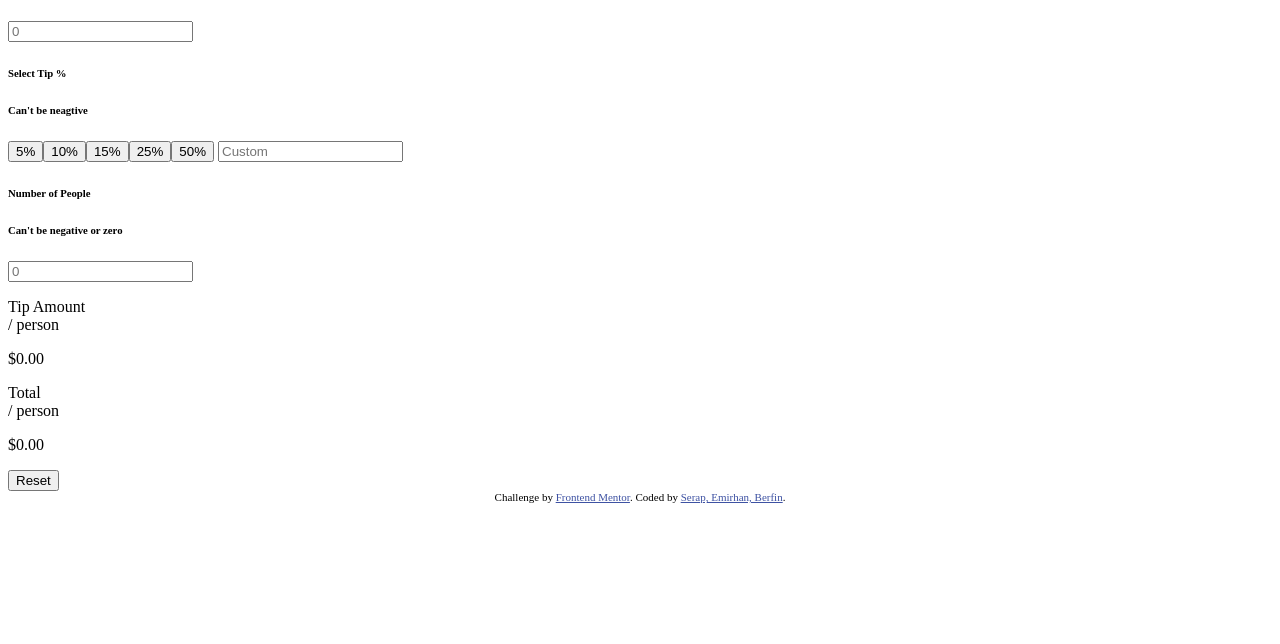
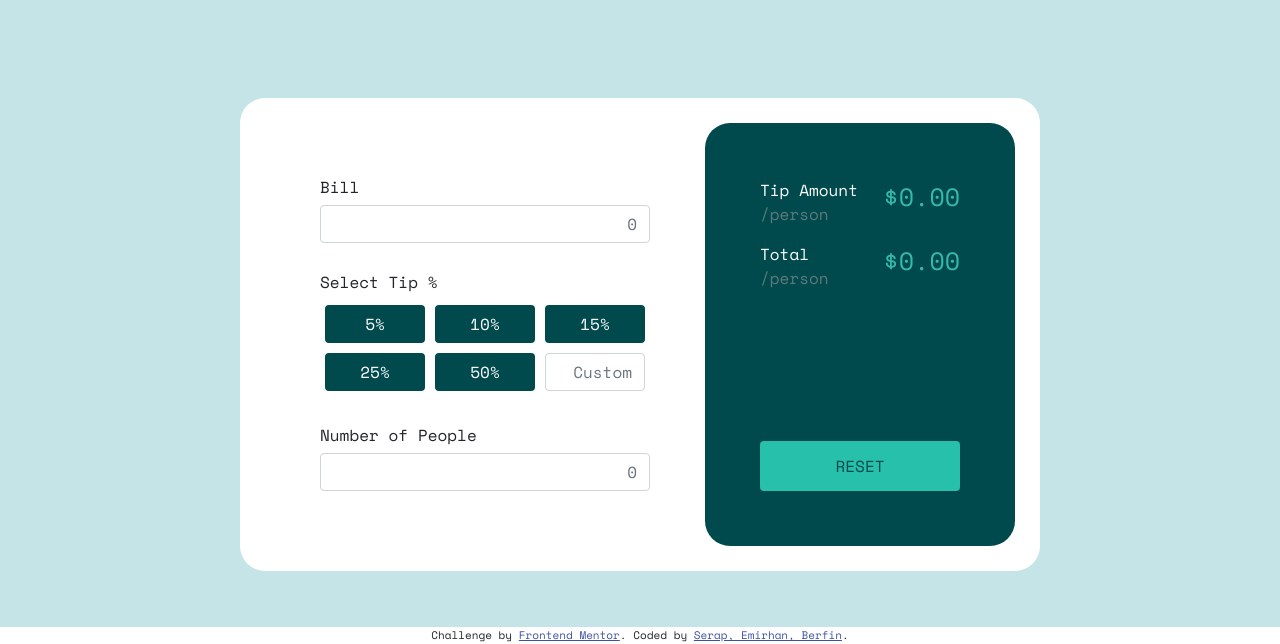
Before and after one commit to serap-altunbulak/tip-calculator-app, a plain HTML site: page index.html in a window 1280 px wide. Shown: the part 173-817 px from the top of the page. Drawn offline with nearby package versions, Linux system fonts and the light colour scheme.

Commit message:
almost finished css

```diff
--- a/index.html
+++ b/index.html
@@ -15,6 +15,9 @@
     <!-- Stylesheet -->
     <link rel="stylesheet" href="./styles/style.css">
     <!-- Stylesheet -->
+    <!-- Bootstrap -->
+    <link href="https://cdn.jsdelivr.net/npm/bootstrap@5.1.1/dist/css/bootstrap.min.css" rel="stylesheet" integrity="sha384-F3w7mX95PdgyTmZZMECAngseQB83DfGTowi0iMjiWaeVhAn4FJkqJByhZMI3AhiU" crossorigin="anonymous">
+    <!-- Bootstrap -->
     <title>Frontend Mentor | Tip calculator app</title>
 
     <!-- Feel free to remove these styles or customise in your own stylesheet 👍 -->
@@ -32,7 +35,7 @@
 
 <body>
 
-    <dic class="main-container">
+    <div class="main-container">
 
         <h1 class="main-title">SPLI<br>TTER</h1>
 
@@ -43,10 +46,10 @@
 
                     <div class="title">
                         <h6>Bill</h6>
-                        <h6 class="error-message" id="bill-error-message">Can't be neagtive or zero</h6>
+                        <h6 class="error-message" id="bill-error-message">Can't be negative or zero</h6>
                     </div>
 
-                    <input type="number" id="bill-charge" name="bill-charge" placeholder="0">
+                    <input type="number" class="form-control" id="bill-charge" name="bill-charge" placeholder="0">
                 </div>
 
                 <!-- Select Tip Section -->
@@ -54,13 +57,17 @@
 
                     <div class="title">
                         <h6>Select Tip %</h6>
-                        <h6 class="error-message" id="tip-error-message">Can't be neagtive</h6>
+                        <h6 class="error-message" id="tip-error-message">Can't be negative</h6>
                     </div>
                     <div class="tip-options">
-                        <button class="tip-value">5%</button><button class="tip-value">10%</button><button
-                            class="tip-value">15%</button><button class="tip-value">25%</button><button
-                            class="tip-value">50%</button>
-                        <input type="number" id="custom-tip" class="tip-value" name="custom-tip" placeholder="Custom">
+                        <div class="tip-buttons">
+                            <button id="tip-5" class="tip-value btn">5%</button>
+                            <button id="tip-10" class="tip-value btn">10%</button>
+                            <button id="tip-15" class="tip-value btn">15%</button>
+                            <button id="tip-25" class="tip-value btn">25%</button>
+                            <button id="tip-50" class="tip-value btn">50%</button>
+                            <input type="number" id="custom-tip" class="tip-value form-control" name="custom-tip" placeholder="Custom">
+                        </div>
                     </div>
                 </div>
 
@@ -72,7 +79,7 @@
                         <h6 class="error-message" id="people-error-message">Can't be negative or zero</h6>
                     </div>
 
-                    <input type="number" id="people-count" name="people-count" placeholder="0">
+                    <input type="number" class="form-control" id="people-count" name="people-count" placeholder="0">
 
                 </div>
 
@@ -80,29 +87,30 @@
 
             <div class="right-container">
                 <div class="information">
-                    <div class="amount-detail">
-                        <p class="tip-amount">Tip Amount<br>/ person</p>
-                        <p class="amount" id="total-tip-per-person">$0.00</p>
-                    </div>
 
-                    <div class="amount-detail">
-                        <p class="tip-amount">Total<br>/ person</p>
-                        <p class="amount" id="total-amount-per-person">$0.00</p>
-                    </div>
+                    <p class="tip-amount">Tip Amount<br><span>/person</span></p>
+                    <p class="amount" id="total-tip-per-person">$0.00</p>
+                    <p class="tip-amount">Total<br><span>/person</span></p>
+                    <p class="amount" id="total-amount-per-person">$0.00</p>
+
                 </div>
 
-                <button class="reset-button">Reset</button>
+                <button class="reset-button btn container-fluid">RESET</button>
 
             </div>
         </div>
+        <!-- Script -->
         <script src="./script/main.js"></script>
-    </dic>
+        <!-- Script -->
 
 
-    <div class="attribution">
+    </div>
+
+        <div class="attribution">
         Challenge by <a href="https://www.frontendmentor.io?ref=challenge" target="_blank">Frontend Mentor</a>.
         Coded by <a href="#">Serap, Emirhan, Berfin</a>.
-    </div>
+        </div>
+
 </body>
 
 </html>
--- a/script/main.js
+++ b/script/main.js
@@ -0,0 +1,20 @@
+const bill = document.querySelector('.bill-charge');
+const custom = document.querySelector('#custom-tip');
+
+const five = document.querySelector('#tip-5');
+const ten = document.querySelector('#tip-10');
+const fifteen = document.querySelector('#tip-15');
+const twentyFive = document.querySelector('#tip-25');
+const fifty = document.querySelector('#tip-50');
+
+const tipPerPerson = document.querySelector('#total-tip-per-person');
+const totalPerPerson = document.querySelector('#total-amount-per-person');
+const resetButton = document.querySelector('#reset-button');
+
+const tipAmount = () => {
+    let tip = (bill.value % c) / p;
+}
+
+const total = () => {
+    let
+}
--- a/styles/style.css
+++ b/styles/style.css
@@ -0,0 +1,127 @@
+:root{
+    --cyan-strong: hsl(172, 67%, 45%);
+    --cyan-very-dark: hsl(183, 100%, 15%);
+    --cyan-dark-grayish : hsl(186, 14%, 43%);
+    --cyan-light-grayish : hsl(185, 41%, 84%);
+    --white: hsl(0, 0%, 100%);
+}
+
+*{
+    box-sizing: border-box;
+
+    font-family: 'Space Mono', monospace;
+}
+
+body{
+    font-size: 24px;
+
+}
+
+.main-title{
+    text-align: center;
+
+}
+
+.main-container{
+    height: 100vh;
+    display: grid;
+    justify-content: center;
+    align-items: center;
+    background-color: var(--cyan-light-grayish);
+}
+
+.main-content{
+    border-radius: 25px;
+    display: flex;
+    background-color: var(--white);
+    padding: 25px;
+    align-content: center;
+}
+
+.left-container{
+    border-radius: 25px;
+    display: grid;
+    padding: 55px;
+}
+
+
+.right-container{
+    display: grid;
+    background-color: var(--cyan-very-dark);
+    padding: 55px;
+    border-radius: 25px;
+    align-content: space-between;
+}
+
+.reset-button{
+    height: 50px;
+}
+
+.information{
+    display: grid;
+    grid-template-columns: repeat(2,100px);
+    justify-items: stretch;
+    color: var(--white);
+}
+
+.amount{
+    text-align: right;
+    font-size: 25px;
+    color: rgba(52,186,169,255);
+}
+
+.information > p > span{
+    color: var(--cyan-dark-grayish);
+}
+
+.tip-buttons{
+    display: grid;
+    grid-template-columns: repeat(3,110px);
+}
+
+#custom-tip{
+    margin: 5px ;
+    width: 100px;
+    height: 38px;
+}
+
+.tip-buttons > button {
+    background-color: var(--cyan-very-dark);
+    color: var(--white);
+    margin: 5px;
+}
+
+.tip-buttons > button:hover {
+    background-color: var(--cyan-strong);
+    color: var(--cyan-very-dark);
+}
+
+.tip-buttons > active-button {
+    background-color: var(--cyan-dark-grayish);
+    color: var(--cyan-very-dark);
+}
+
+.right-container > button {
+    background-color: var(--cyan-strong);
+    color: var(--cyan-very-dark);
+
+}
+
+.error-message {
+    color: red;
+    display: none;
+}
+
+.select-tip-section, .number-of-people-section {
+    margin-top: 30px;
+}
+
+input[type=number]::-webkit-inner-spin-button,
+input[type=number]::-webkit-outer-spin-button {
+	-webkit-appearance: none;
+}
+
+input {
+    text-align: right;
+    color: var(--cyan-very-dark);
+}
```
